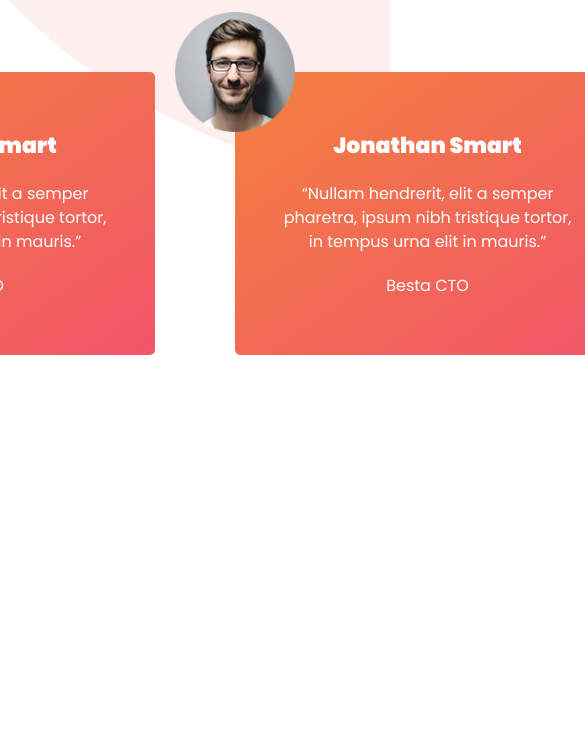
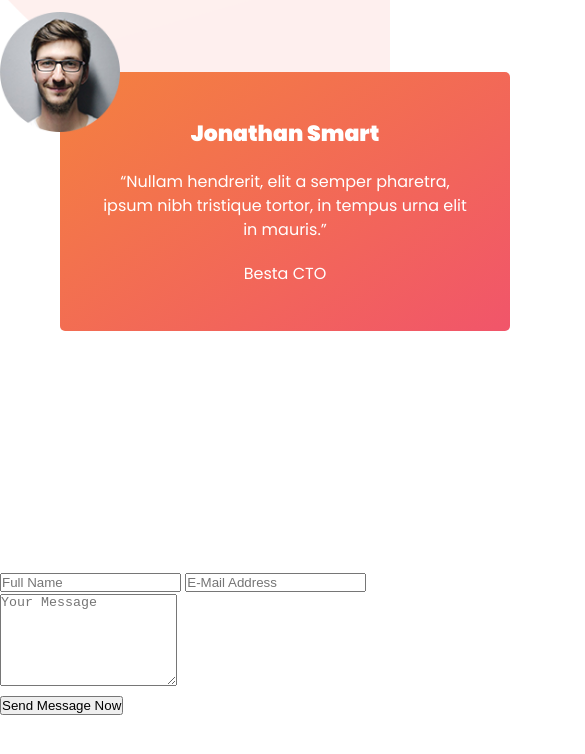
Before and after one commit to SangTran-127/piedTeamK16-LAVA, a plain HTML site: page app/pug/index.pug in a window 390 px wide. Shown: the part 1418-2172 px from the top of the page, 585 px wide, since content can reach past the window. Before the commit the page ends 1833 px from the top, so only its background shows below. Drawn offline with nearby package versions, Linux system fonts and the light colour scheme; files that its build step writes are made by us from their sources; files whose address does not match are found by name.

Commit message:
Bo sung tes

```diff
--- a/app/pug/contact.pug
+++ b/app/pug/contact.pug
@@ -0,0 +1,9 @@
+div.contact
+    div.contact-form
+        form(action="#")
+            div.form-name-email
+                <input name="name" type="text" id="name" placeholder="Full Name" required="" >
+                <input name="email" type="text" id="email" placeholder="E-Mail Address" required="" >
+            div.form-mes
+                <textarea name="message" rows="6" id="message" placeholder="Your Message" required="" ></textarea>
+            <button type="submit" id="form-submit" class="main-button">Send Message Now</button>
--- a/app/scss/contact.scss
+++ b/app/scss/contact.scss
@@ -0,0 +1,4 @@
+.contact{
+    height: 100vh;
+    margin-top: 300px;
+}
--- a/app/scss/testimonials.scss
+++ b/app/scss/testimonials.scss
@@ -46,7 +46,7 @@ body{
 .card{
     display: flex;
     align-items: center;
-    justify-content: center;
+    justify-content: space-around;
     position: relative;
     // height: 300px;
     // width: 300px;
@@ -54,12 +54,20 @@ body{
 
 
 }
+.card1{
+    margin-left: 190px;
+    margin-right: 10px;
+}
+.card2{
+    margin-right: 190px;
+    margin-left: 10px;
+}
 .card1-content{
     background: linear-gradient(145deg, rgba(244,129,63,1) 0%, rgba(241,85,106,1) 100%);
     display: block;
     height: 283px;
     width: 385px;
-    margin-right: 30px;
+    // margin-left: 100px;
     display: flex;
     // justify-content: center;
     align-items: center;
@@ -155,3 +163,42 @@ body{
     width: 100%;
     height: 100%;
 }
+@media (max-width: 1200px) {
+    .card1{
+        margin-left: 230px;
+   }
+    .card1-content {
+        width: 308px;
+        height: 310px;
+
+    }
+    .card2{
+        margin-right: 230px;
+    }
+    .card2-content {
+        width: 308px;
+        height: 310px;
+
+    }
+}
+@media (max-width: 992px){
+    .card1{
+        margin-left: 80px;
+    }
+    .card1-content{
+        width: 630px;
+        height: 259px;
+    }
+    .card2{
+        display: none;
+    }
+}
+@media (max-width: 768px){
+    .card1{
+        margin-left: 60px;
+    }
+    .card1-content{
+        width: 450px;
+        height: 259px;
+    }
+}
```
